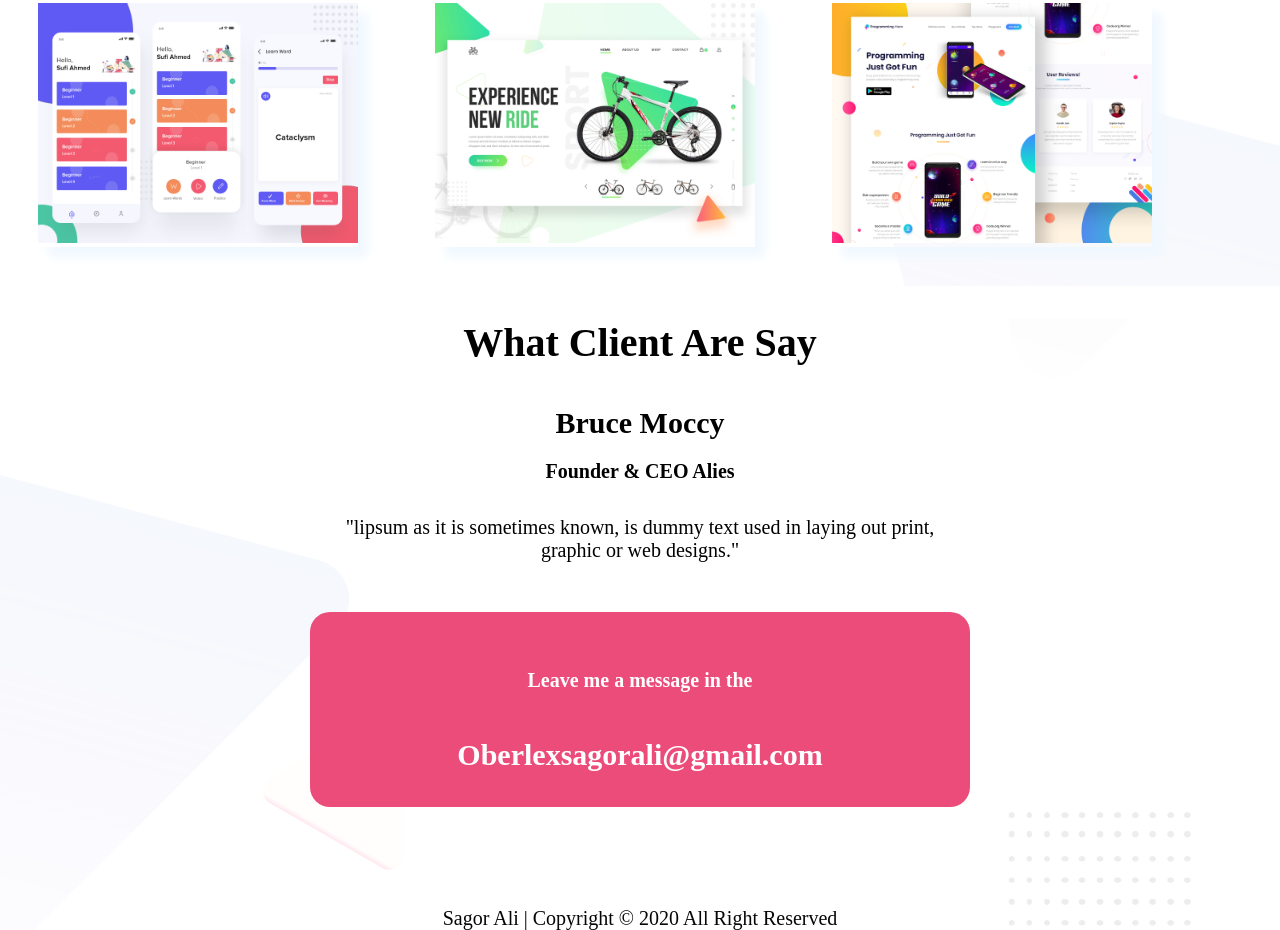
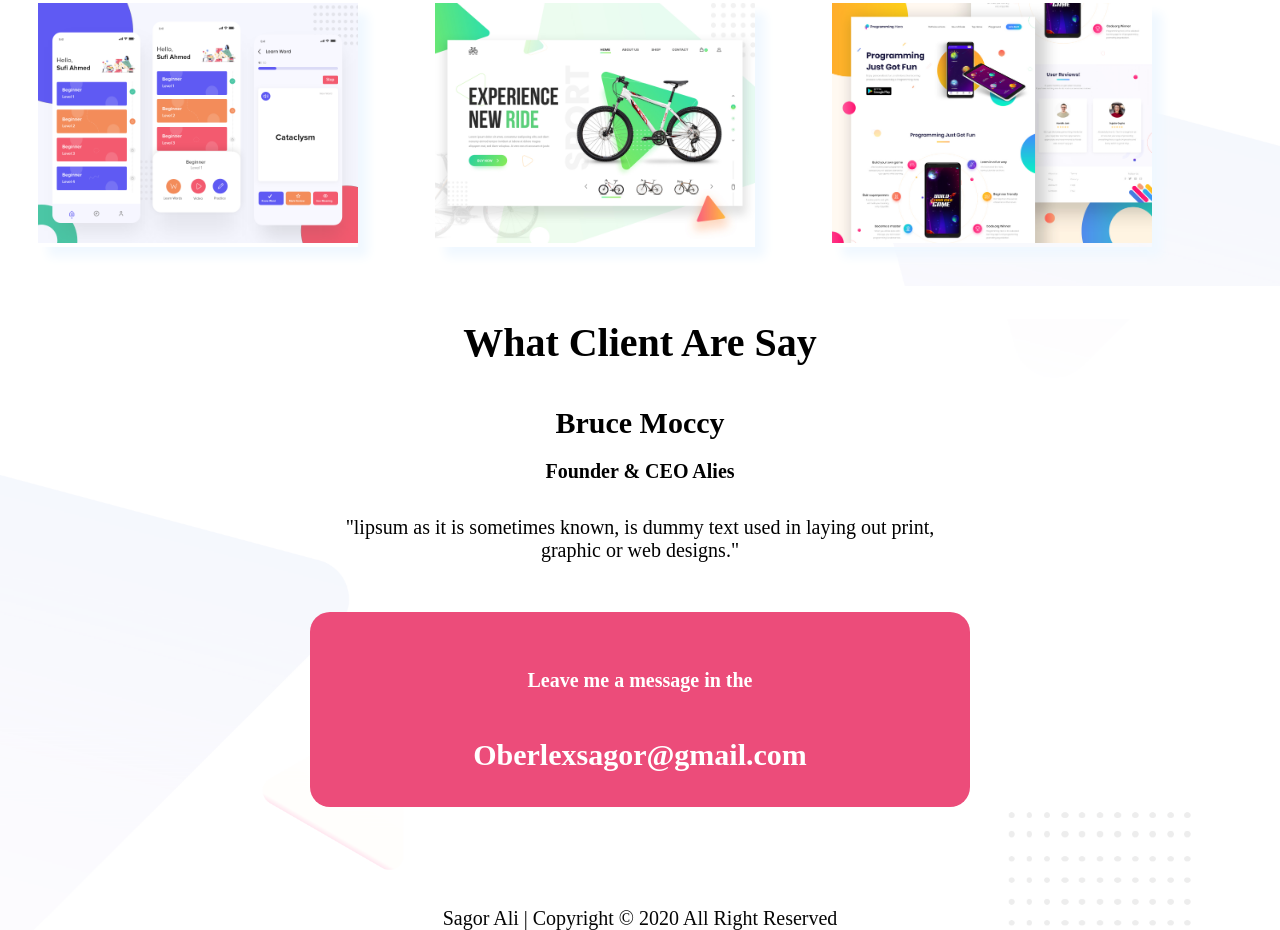
Before and after one commit to Sagor-Ali/personal-website, a plain HTML site: page index.html in a window 1280 px wide. Shown: the part 1672-2602 px from the top of the page. Drawn offline with Linux system fonts and the light colour scheme.

Commit message:
finally complete

```diff
--- a/index.html
+++ b/index.html
@@ -54,7 +54,7 @@
        </div>
        <div class="pink-design">
       <h6>Leave me a message in the</h6>
-      <h2>Oberlexsagorali@gmail.com</h2>
+      <h2>Oberlexsagor@gmail.com</h2>
 
        </div>
        <footer>
```
